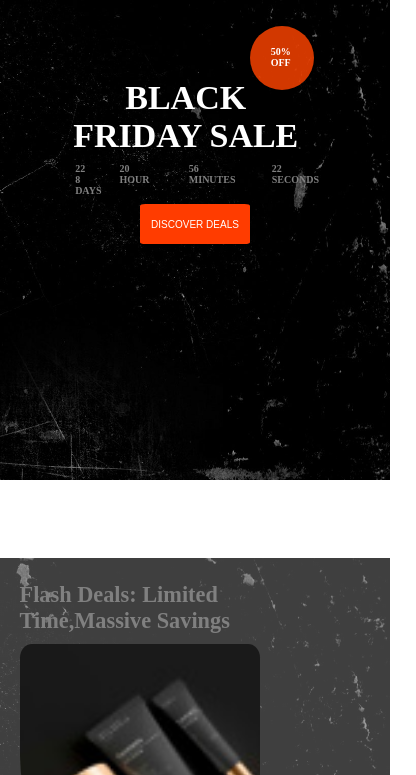
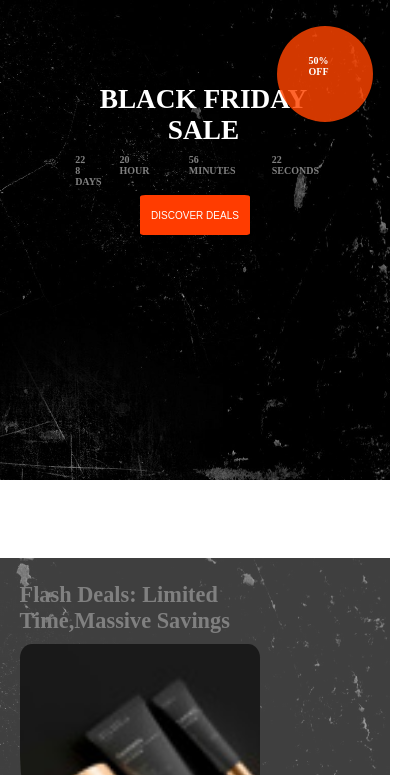
Before and after one commit to enochdemaski/first-web-project, a plain HTML site: page index.html in a window 390 px wide. Shown: the part 69-844 px from the top of the page, 416 px wide, since content can reach past the window. Drawn offline with Linux system fonts and the light colour scheme.

Commit message:
still on it

```diff
--- a/second.css
+++ b/second.css
@@ -1093,13 +1093,15 @@ html {
     height: 65%;
   }
   .black-friday {
-    width: 85%;
+    width: 98%;
+    margin-top: -10%;
     margin-left: 3%;
-    font-size: 34px;
+    font-size: 7vw;
   }
   .percent {
-    left: 70%;
-    width: 4em;
+    left: 80%;
+    bottom: 70%;
+    width: 6em;
   }
 
   .time {
@@ -1186,7 +1188,7 @@ html {
     font-size: 5vw;
   }
   .product-box {
-    width: 23em;
+    width: 17em;
     margin: 5px;
     border-radius: 5%;
   }
```
